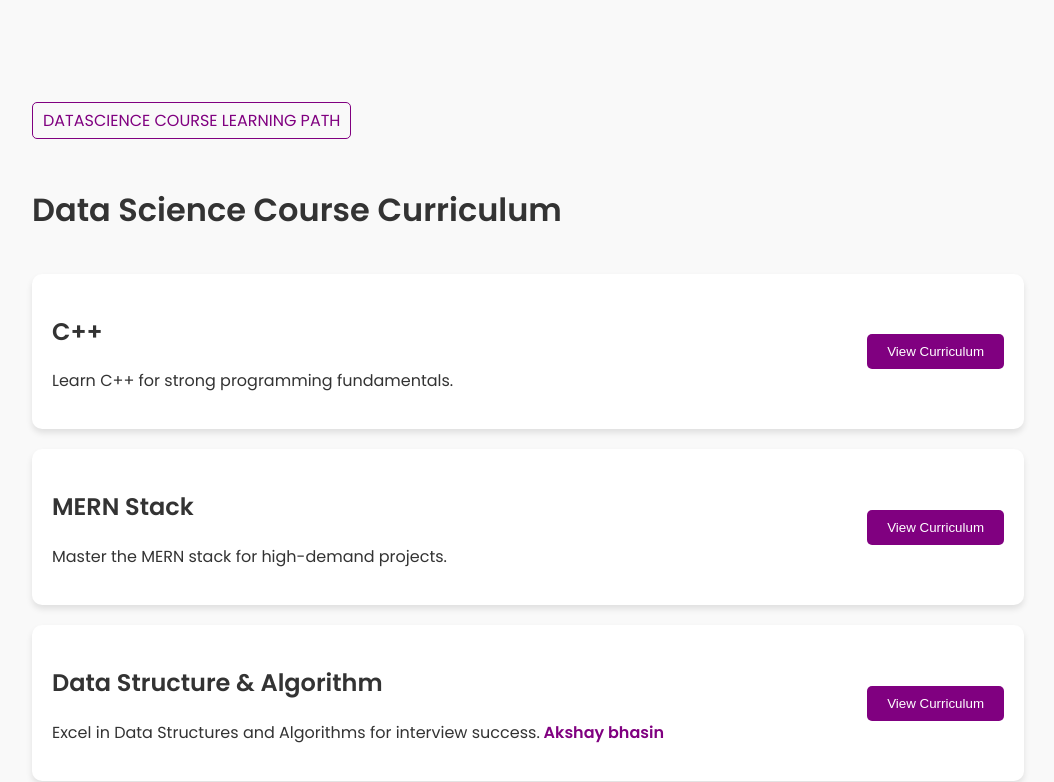
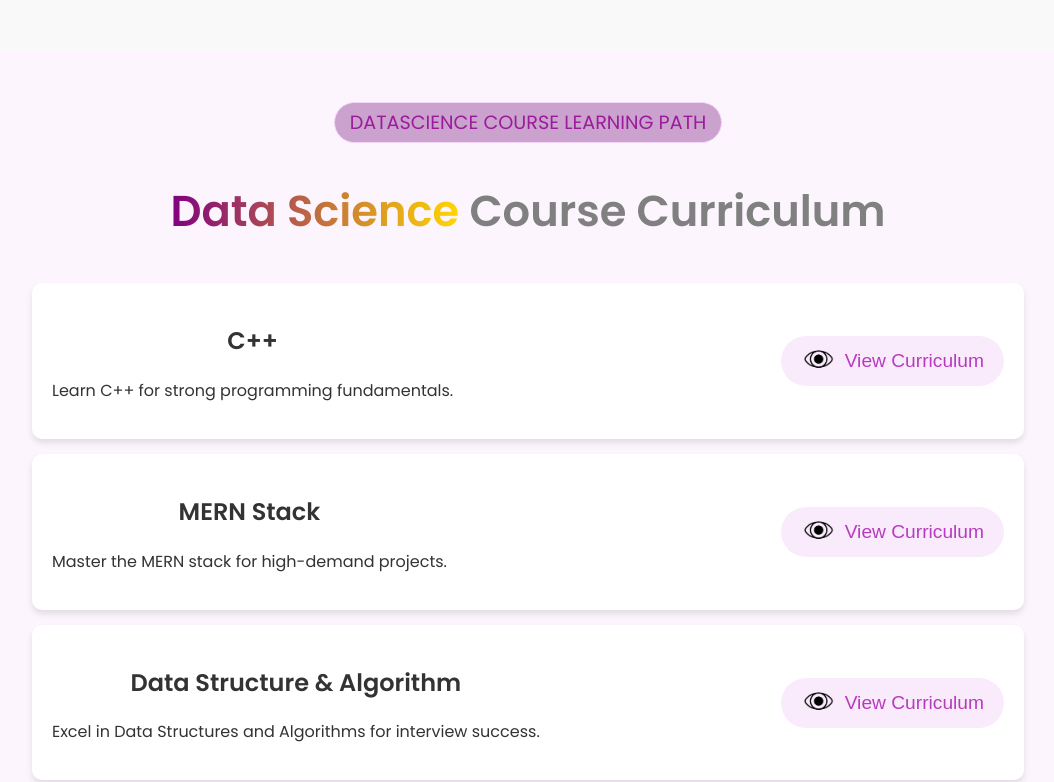
Before and after one commit to Kj1710/Figmatocode, a React (Create React App) app: page / in a window 1280 px wide. Shown: the part 863-1645 px from the top of the page, without its empty margins (112-1166 px from the left). Built offline with nearby package versions, Linux system fonts and the light colour scheme.

Commit message:
curriculum done

```diff
--- a/src/components/Curriculum/Curriculum.css
+++ b/src/components/Curriculum/Curriculum.css
@@ -4,7 +4,7 @@
 }
 
 .curriculum-section {
-    background-color: #f9f9f9;
+  background: var(--Eminence-50, rgba(252, 245, 254, 1));
   padding: 50px 20px;
 }
 
@@ -14,28 +14,41 @@
 }
 
 .container {
-    text-align: left;
+  text-align: center; }
+
+.learning-path {
+  border: 1px solid var(--Eminence-200, rgba(244, 214, 248, 1));
+
+  font-size: 1.2em;
+  background:  rgb(203, 161, 206);
+  color: #9a1c9a;
+  display: inline-block;
+  padding: 5px 15px;
+  border-radius: 125px;
+
+}
+.title {
+  font-size: 2.7em;
+  margin-bottom: 40px;
 }
 
-  .learning-path {
-    font-size: 1em;
-    color: #800080;
-    border: 1px solid #800080;
-    display: inline-block;
-    padding: 5px 10px;
-    border-radius: 5px;
-    margin-bottom: 20px;
+.gradient-text {
+  background: linear-gradient(to right, #800080, rgba(255, 215, 0, 1));
+  -webkit-background-clip: text;
+  -webkit-text-fill-color: transparent;
 }
 
-  .title {
-    font-size: 2em;
-    margin-bottom: 40px;
+.normal-text {
+  color: grey;
 }
+
+
+
 
 .course-card {
   background-color: #fff;
   padding: 20px;
-    margin-bottom: 20px;
+  margin-bottom: 15px;
   border-radius: 10px;
   box-shadow: 0 4px 6px rgba(0, 0, 0, 0.1);
   display: flex;
@@ -47,11 +60,32 @@
   max-width: 70%;
 }
 
+.eyeimage {
+  height: 30px;
+  margin-right: 10px;
+}
+
 .view-curriculum-btn {
-    background-color: #800080;
-    color: #fff;
+  background: var(--Eminence-50, rgba(249, 235, 252, 1));
+  font-size: larger;
+  color: rgba(183, 59, 190, 1);
   border: none;
   padding: 10px 20px;
-    border-radius: 5px;
+  border-radius: 25px;
   cursor: pointer;
+  display: flex;
+  align-items: center;
 }
+
+@media only screen and (max-width: 768px) {
+  .course-card {
+    flex-direction: column;
+    align-items: flex-start;
+  }
+
+  .course-info {
+    margin-bottom: 15px;
+  }
+
+
+}
--- a/src/components/Curriculum/Curriculum.js
+++ b/src/components/Curriculum/Curriculum.js
@@ -1,35 +1,43 @@
 // Curriculum.js
-import React from 'react';
-import './Curriculum.css';
+
+import React from "react";
+import "./Curriculum.css";
 
 const courses = [
   {
-    title: 'C++',
-    description: 'Learn C++ for strong programming fundamentals.',
+    title: "C++",
+    description: "Learn C++ for strong programming fundamentals.",
   },
   {
-    title: 'MERN Stack',
-    description: 'Master the MERN stack for high-demand projects.',
+    title: "MERN Stack",
+    description: "Master the MERN stack for high-demand projects.",
   },
   {
-    title: 'Data Structure & Algorithm',
-    description: 'Excel in Data Structures and Algorithms for interview success.',
-    highlight: 'Akshay bhasin',
+    title: "Data Structure & Algorithm",
+    description:
+      "Excel in Data Structures and Algorithms for interview success.",
   },
   {
-    title: 'Competitive Programming',
-    description: 'Excel in Data Structures and Algorithms for interview success.',
+    title: "Competitive Programming",
+    description:
+      "Excel in Data Structures and Algorithms for interview success.",
   },
 ];
 
 const Curriculum = () => {
   return (
-    <section className="full-screen">
-      <div id="curriculum" className="curriculum-section">
+    <section className="full-screen" id="curriculum">
+      <div className="curriculum-section">
         <div className="curriculum-container">
           <div className="container">
-            <div className="learning-path">DATASCIENCE COURSE LEARNING PATH</div>
-            <h1 className="title">Data Science Course Curriculum</h1>
+            <div className="learning-path">
+              DATASCIENCE COURSE LEARNING PATH
+            </div>
+            <h1 className="title">
+              <span className="gradient-text">Data Science</span>
+              <span className="normal-text"> Course Curriculum</span>
+            </h1>
+            <div className="courses-container">
               {courses.map((course, index) => (
                 <div key={index} className="course-card">
                   <div className="course-info">
@@ -41,14 +49,20 @@ const Curriculum = () => {
                       )}
                     </p>
                   </div>
-                <button className="view-curriculum-btn">View Curriculum</button>
+
+                  <button className="view-curriculum-btn">
+                    <img className="eyeimage" src="eye.png" alt="" srcset="" />
+                    <span>View Curriculum</span>
+                  </button>
                 </div>
               ))}
+            </div>
+
           </div>
         </div>
       </div>
     </section>
   );
-}
+};
 
 export default Curriculum;
```
Lines whose indentation alone changed are shown as unchanged.
